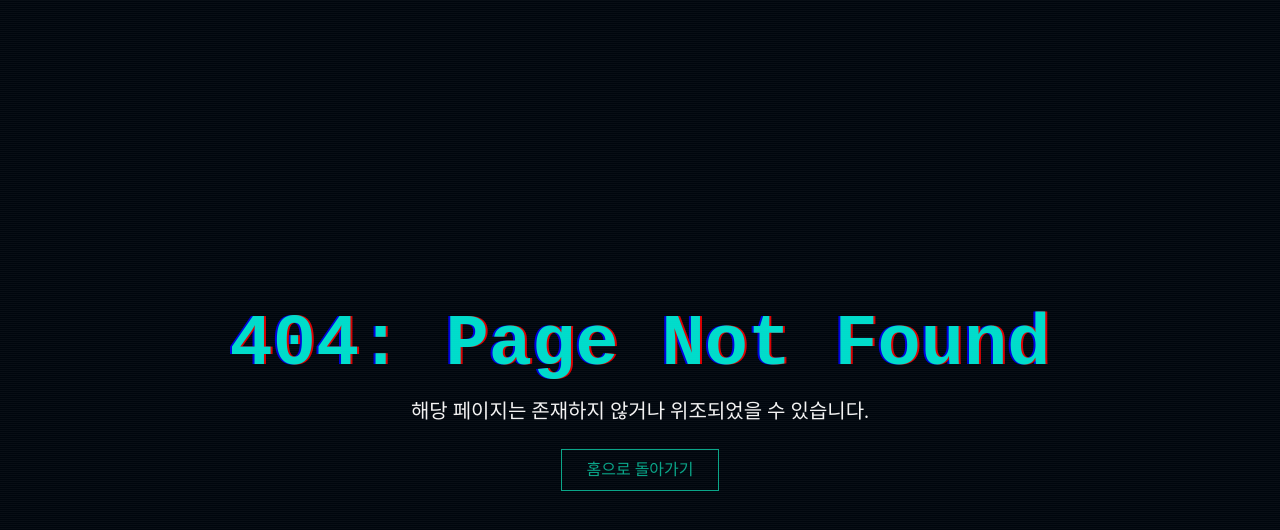
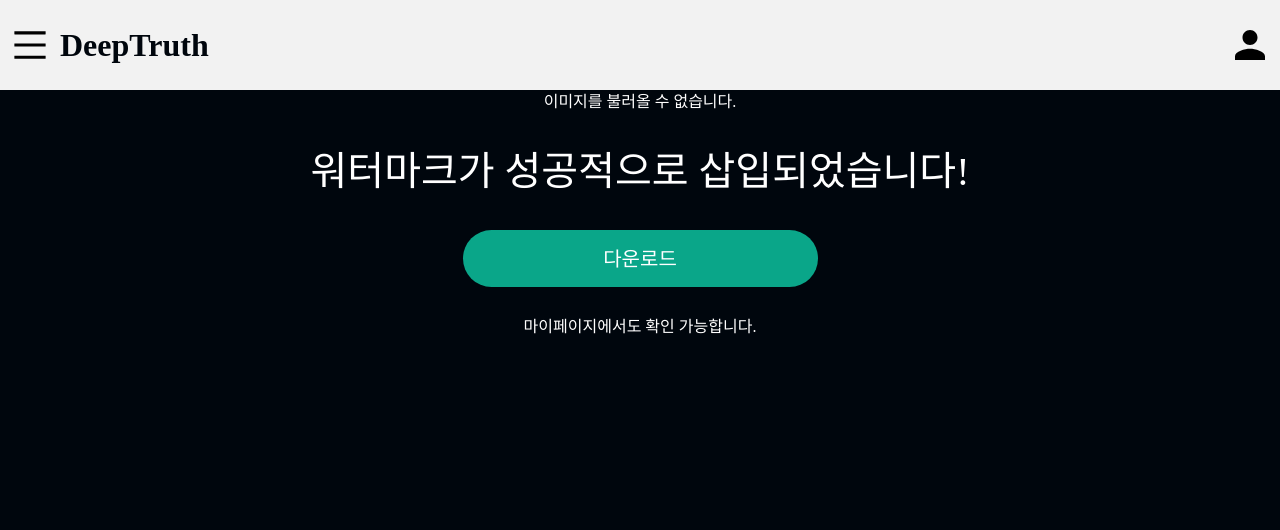
Before and after one commit to 25-HF003/front-end, a React (Vite) app: page /watermark-success in a window 1280 px wide. Before the commit this address had no page. Shown: the top 530 px of the page. Built offline with nearby package versions, Linux system fonts and the light colour scheme; a web font is replaced by a local one.

Commit message:
ETR-40 Feat: 워터마크 삽입 UI 구현 및 플라스크 연동 완료

```diff
--- a/src/pages/Watermark/WatermarkInsert.tsx
+++ b/src/pages/Watermark/WatermarkInsert.tsx
@@ -1,11 +1,30 @@
+import { useState } from "react";
+import FileUploadPage from "../../components/Upload/FileUploadPage";
 import InsertFail from "../../components/InsertFail";
 import InsertLoading from "../../components/InsertLoading";
 
 function WatermarkInsert() {
+
+  const [file, setFile] = useState<File | null>(null);
+  const [isSModal, setIsModal] = useState(false);
+
+  const handleDone = () => {
+    setIsModal(true);
+  }
+
   return(
     <>
       {/* <InsertLoading text="삽입중..." /> */}
       {/* <InsertFail title="워터마크" link="watermark-insert" /> */}
+      <FileUploadPage
+        title="이미지"
+        file={file}
+        setFile={setFile}
+        accpet="image/*"
+        onDone={handleDone}
+        isModal={isSModal}
+        setIsModal={setIsModal}
+        />
     </>)
 }
 
--- a/src/pages/Watermark/WatermarkModal.tsx
+++ b/src/pages/Watermark/WatermarkModal.tsx
@@ -43,8 +43,10 @@ function WatermarkModal({ setIsModal, file }: Props) {
       });
       console.log(response);
       const downloadUrl = response.data.download_url;
+      // const maskGtUrl = response.data.mask_gt_url;
       <InsertLoading text="삽입중..." />
       navigate("/watermark-success", { state: { downloadUrl } });
+      // navigate("/watermark-success", { state: { downloadUrl, maskGtUrl } });
     } catch (error) {
       <InsertFail title="워터마크" link="/watermark-insert" />
       console.log(error);
--- /dev/null
+++ b/src/pages/Watermark/WatermarkSuccess.tsx
@@ -0,0 +1,70 @@
+import axios from "axios";
+import { useLocation } from "react-router-dom";
+
+function WatermarkSuccess() {
+
+  const location = useLocation();
+  const downloadUrl = location.state?.downloadUrl;
+  // const maskGtUrl = location.state?.maskGtUrl;
+
+  const handleDownload = async () => {
+    try {
+      // 파일명 추출
+      const urlParts = downloadUrl.split('/');
+      const originalFileName = urlParts[urlParts.length - 1];
+
+      // 확장자 분리
+      const dotIndex = originalFileName.lastIndexOf('.');
+      const name = originalFileName.substring(0, dotIndex);
+      const ext = originalFileName.substring(dotIndex);
+
+      // 새로운 파일명 생성
+      const downloadFileName = `${name}${ext}`;
+
+      const response = await axios.get(`http://127.0.0.1:5000${downloadUrl}`, {
+        responseType: 'blob',
+      });
+      const url = window.URL.createObjectURL(new Blob([response.data]));
+      const link = document.createElement('a');
+      link.href = url;
+      link.download = downloadFileName;
+      document.body.appendChild(link);
+      link.click();
+      document.body.removeChild(link);
+      window.URL.revokeObjectURL(url);
+    } catch (error) {
+      alert("다운로드 실패")!
+    }
+  }
+
+  return(
+    <div className="w-full h-full flex flex-col justify-center items-center gap-7 text-white-100">
+      {downloadUrl ? (
+        <div className="flex mt-8">
+          <img
+            src={`http://127.0.0.1:5000${downloadUrl}`}
+            alt="워터마크 이미지"
+            width={ '800px' }/>
+          {/* <img
+            src={`http://127.0.0.1:5000${maskGtUrl}`}
+            alt="gt 삽입 이미지"
+            width={ '800px' }
+            style={{ border: '1px solid white' }}/> */}
+        </div>
+      ) : (
+      <>
+        <p>이미지를 불러올 수 없습니다.</p>
+      </>
+      )}
+      <h1 className="text-[40px] ">워터마크가 성공적으로 삽입되었습니다!</h1>
+        <button
+          onClick={handleDownload}
+          className="w-[355px] h-[57px] rounded-[50px] bg-green-200 text-[20px]">
+          다운로드
+        </button>
+      <p>마이페이지에서도 확인 가능합니다.</p>
+    </div>
+  );
+}
+
+export default WatermarkSuccess;
--- a/src/routes/Router.tsx
+++ b/src/routes/Router.tsx
@@ -11,6 +11,7 @@ import AdversarialNoise from "../pages/AdversarialNoise";
 import Quiz from "../pages/Quiz";
 import NotFound from "../pages/NotFound";
 import RootLayout from "../layout/RootLayout";
+import WatermarkSuccess from "../pages/Watermark/WatermarkSuccess";
 
 const Router = createBrowserRouter([
   {
@@ -53,6 +54,10 @@ const Router = createBrowserRouter([
         element: <WatermarkDetection />
       },
       {
+        path: '/watermark-success',
+        element: <WatermarkSuccess />
+      },
+      {
         path: '/adversarial-noise',
         element: <AdversarialNoise />
       },
```
